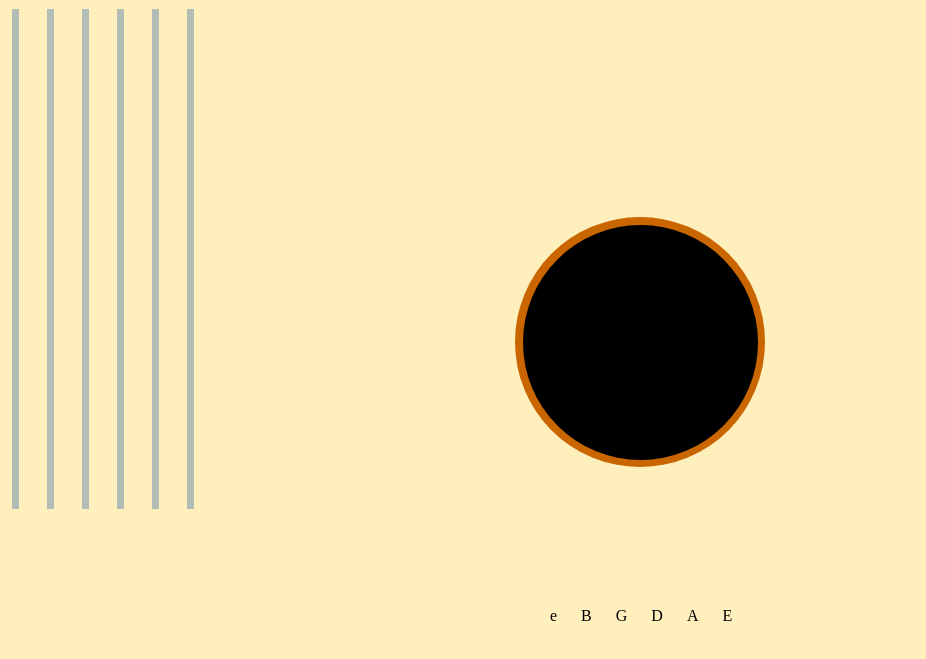
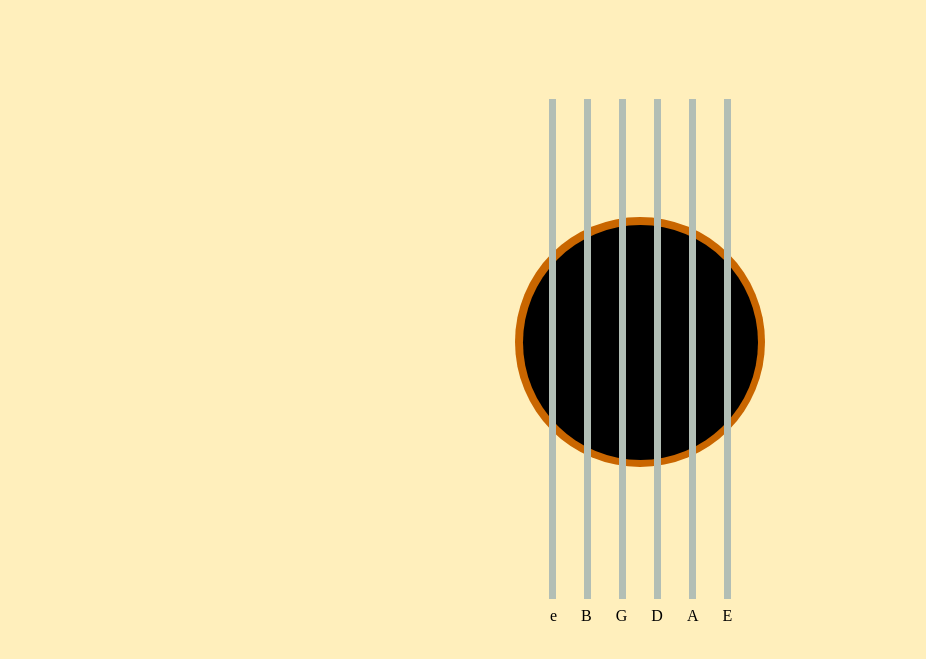
Before and after one commit to rahulsr37/Guitar, a plain HTML site: page index.html in a window 1280 px wide. Shown: the part 81-740 px from the top of the page, without its empty margins (0-926 px from the left). Drawn offline with Linux system fonts and the light colour scheme.

Commit message:
bug fixed

```diff
--- a/styles.css
+++ b/styles.css
@@ -41,8 +41,11 @@ h1{
 }
 
 .strings{
-    margin: auto;
+    /* margin: auto; */
     position: absolute;
+    top: 50%;
+    left: 50%;
+    transform: translate(-50%, -50%);
 }
 
 .string_length{
```
